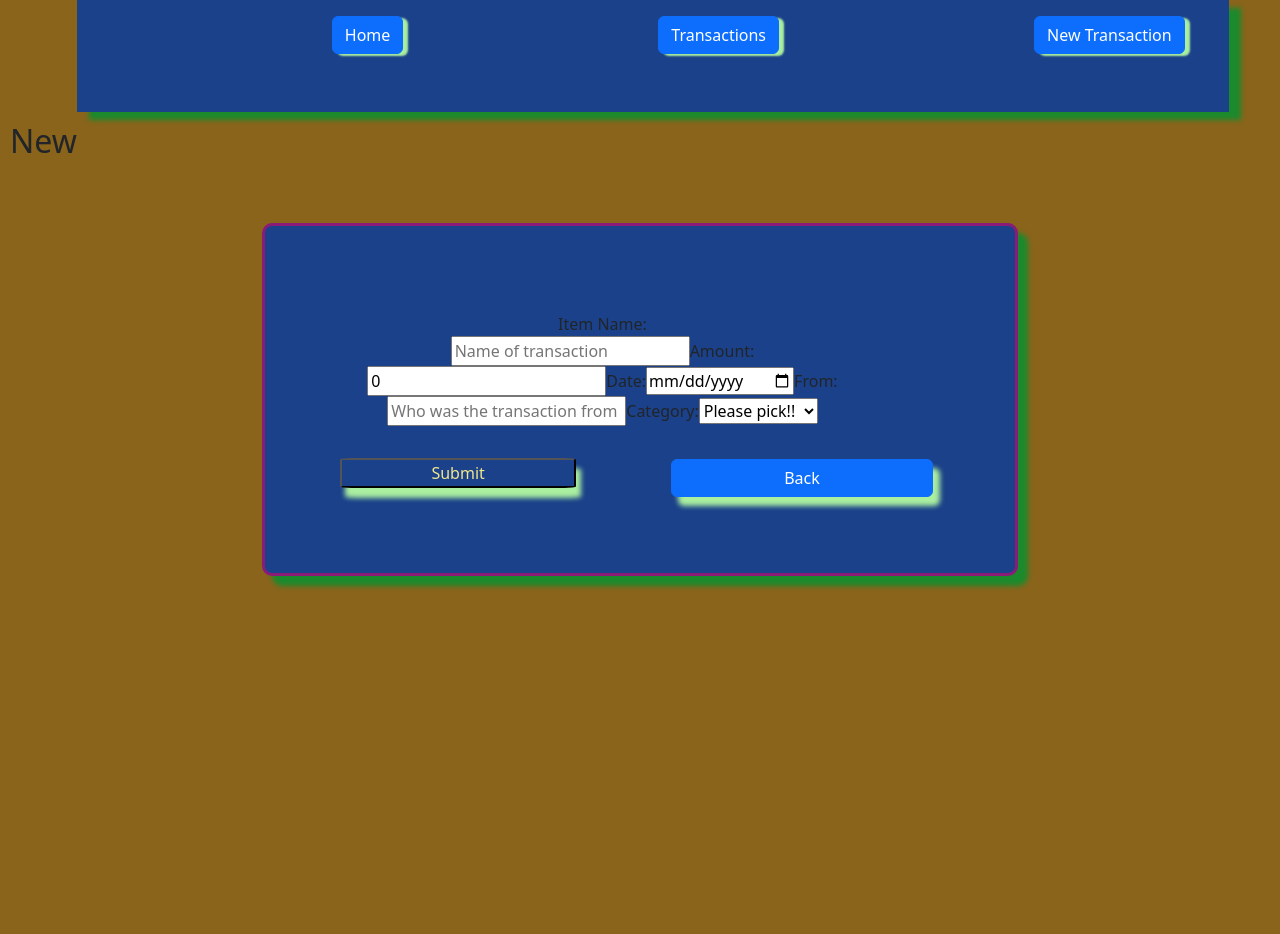
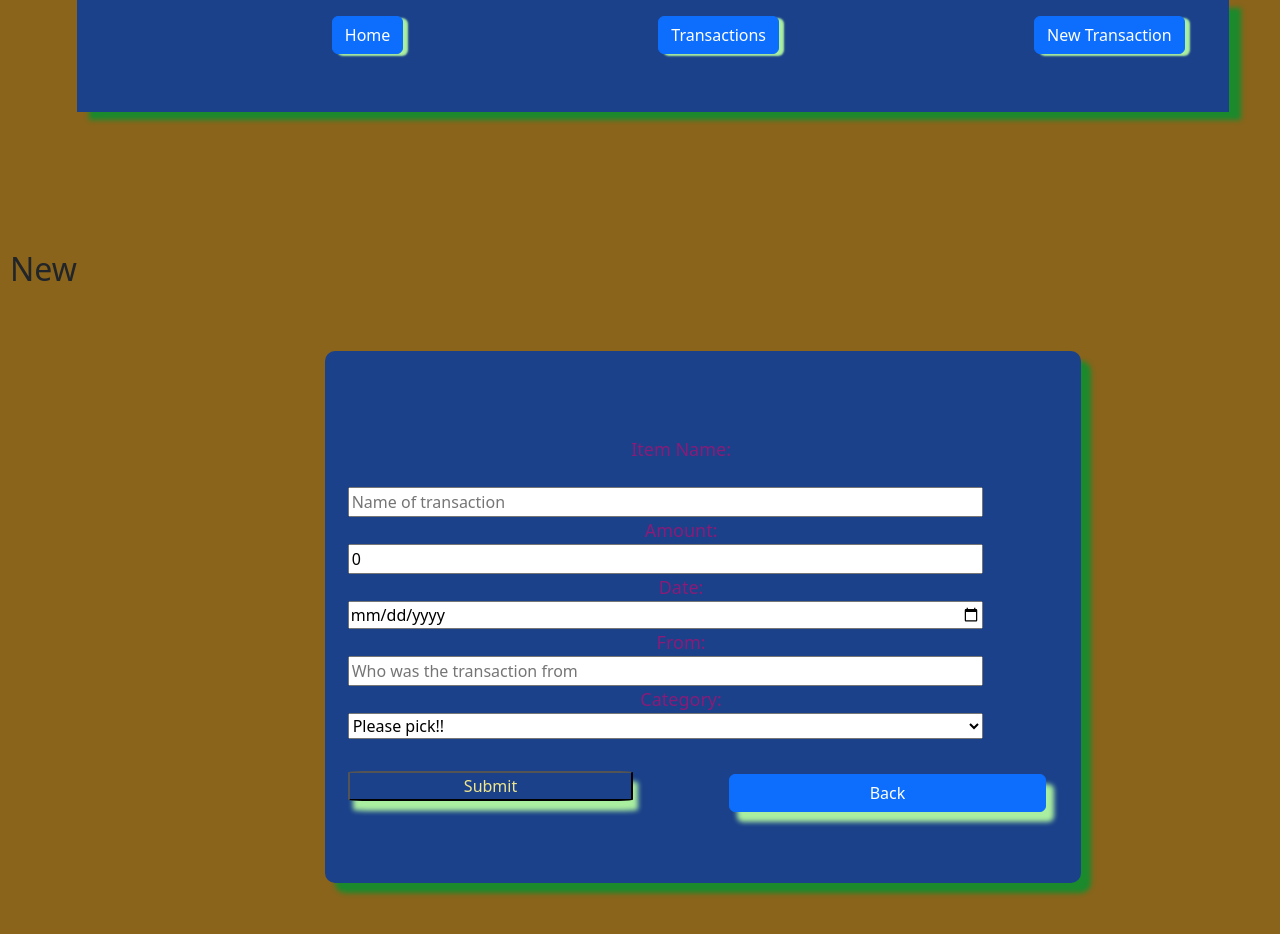
Before and after one commit to RedGh0st1/frontend-budget-app, a React (Create React App) app: page /transactions/new in a window 1280 px wide. Shown: the top 934 px of the page. Built offline with nearby package versions, Linux system fonts and the light colour scheme.

Commit message:
"update"

```diff
--- a/src/index.css
+++ b/src/index.css
@@ -101,15 +101,29 @@ code {
 }
 
 .new_form {
-  display: flex;
+  display: grid;
   background-color: #1b418a;
-  border: 3px solid #8a1b78;
   width: 60%;
-  height: 20%;
-  margin: 5% 20% auto 20%;
+  height: 30%;
+  margin: 5% 20% auto 25%;
   box-shadow: #1b8a2d 10px 10px 5px;
   align-items: center;
   border-radius: 10px;
+}
+
+label {
+  display: grid;
+  color: #8a1b78;
+  font-size: large;
+  margin-right: 90%;
+  width: 105%;
+}
+.insideform {
+  display: grid;
+}
+input {
+  display: grid;
+  align-items: center;
 }
 
 .edit {
@@ -123,23 +137,25 @@ code {
   border-radius: 10px;
 }
 
-Form {
+form {
+  display: grid;
   text-align: center;
   margin-right: 10%;
-  padding: 10%;
+  padding: 3%;
 }
 
 .bk_btn {
   margin-right: 3%;
-  margin-left: 63%;
+  margin-left: 60%;
   width: 50%;
-  margin-top: -9%;
-  box-shadow: rgb(170, 238, 160) 7px 9px 5px;
+  margin-top: -7%;
+  box-shadow: rgb(170, 238, 160) 8px 10px 5px;
 }
 .new {
   display: block;
-  height: 100%;
+  height: 90%;
   margin-bottom: 100%;
+  margin-top: 10%;
   padding: 10px;
   background: #8a641b;
 }
```
